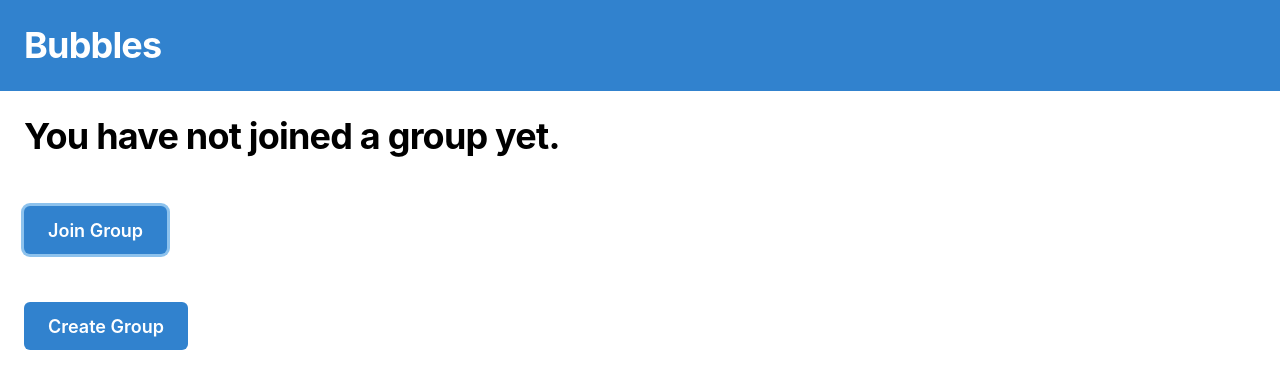
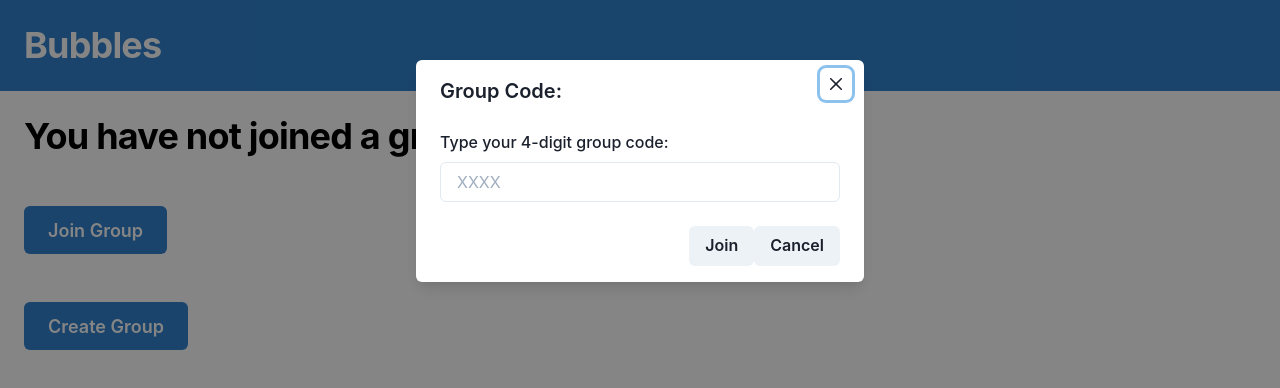
Before and after one commit to rithikgavvala/bubbles-app, a React (Create React App) app in the folder client/: page /group in a window 1280 px wide. Both pictures are taken after a click on the button "Join Group". Shown: the top 388 px of the page. Built offline with nearby package versions, Linux system fonts and the light colour scheme.

Commit message:
initial modal ui ready

```diff
--- a/client/src/components/GroupPage.tsx
+++ b/client/src/components/GroupPage.tsx
@@ -1,9 +1,16 @@
-import React from 'react';
+import React, {useState} from 'react';
 import Header from './Header';
+import JoinGroupModal from './JoinGroupModal';
 import { Flex, Heading, Button, Box } from '@chakra-ui/react';
 
 
 const ParentContainer: React.FC = () => {
+    const [isJoinGroupOpen, setJoinGroup] = useState<boolean>(false);
+
+    const onOpenJoinGroup = () => {
+        setJoinGroup(true);
+    }
+
     return(
         <>
             <Box minH="100%">
@@ -29,9 +36,10 @@ const ParentContainer: React.FC = () => {
                     padding="1.5rem"
 
                 >
-                        <Button bg="#3182CE" color="white" size="lg" >
+                        <Button bg="#3182CE" color="white" size="lg" onClick={onOpenJoinGroup}>
                         Join Group
                     </Button>
+                    <JoinGroupModal open={isJoinGroupOpen} closeModal={() => setJoinGroup(false)}/>
 
                 </Flex>
                 <Flex
--- /dev/null
+++ b/client/src/components/JoinGroupModal.tsx
@@ -0,0 +1,64 @@
+import React from 'react';
+import {
+    Modal,
+    ModalHeader,
+    ModalContent,
+    ModalBody,
+    ModalFooter,
+    ModalOverlay,
+    ModalCloseButton,
+    FormControl,
+    FormLabel,
+    Button,
+    Input,
+  }
+  from '@chakra-ui/react';
+
+type ModalProps = {
+    open: boolean;
+    closeModal: () => void;
+};
+
+const JoinGroupModal: React.FC<ModalProps> = (props: ModalProps) => {
+    return (
+        <Modal
+            isOpen={props.open}
+            onClose={props.closeModal}
+        >
+            <ModalOverlay />
+            <ModalContent>
+                <ModalHeader>
+                    Group Code:
+                </ModalHeader>
+                <ModalCloseButton />
+                <ModalBody>
+                    <FormControl>
+                        <FormLabel>
+                            Type your 4-digit group code:
+                        </FormLabel>
+                        <Input placeholder="XXXX"/>
+                    </FormControl>
+
+                </ModalBody>
+                <ModalFooter>
+                    <Button>
+                        Join
+                    </Button>
+                    <Button>
+                        Cancel
+                    </Button>
+                </ModalFooter>
+
+            </ModalContent>
+
+
+        </Modal>
+
+
+    );
+
+
+
+}
+
+export default JoinGroupModal;
```
Also changed, not shown: 1 other file (tests, documents, lock files or other folders).
